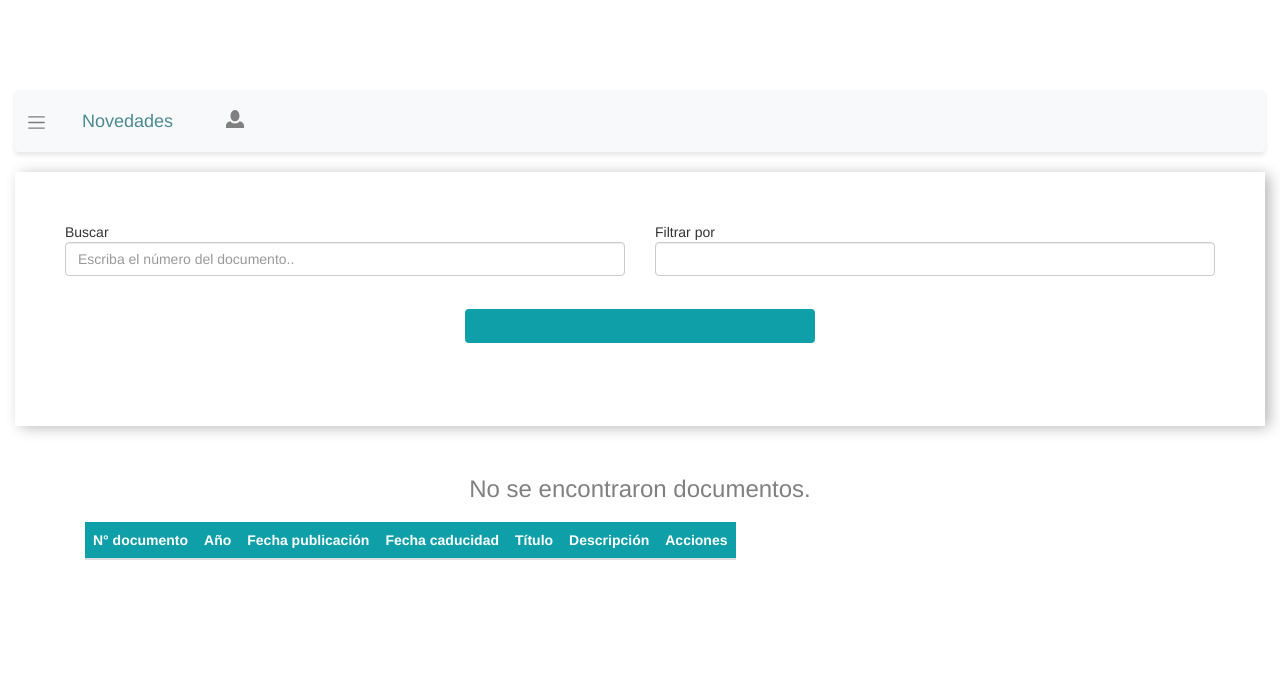
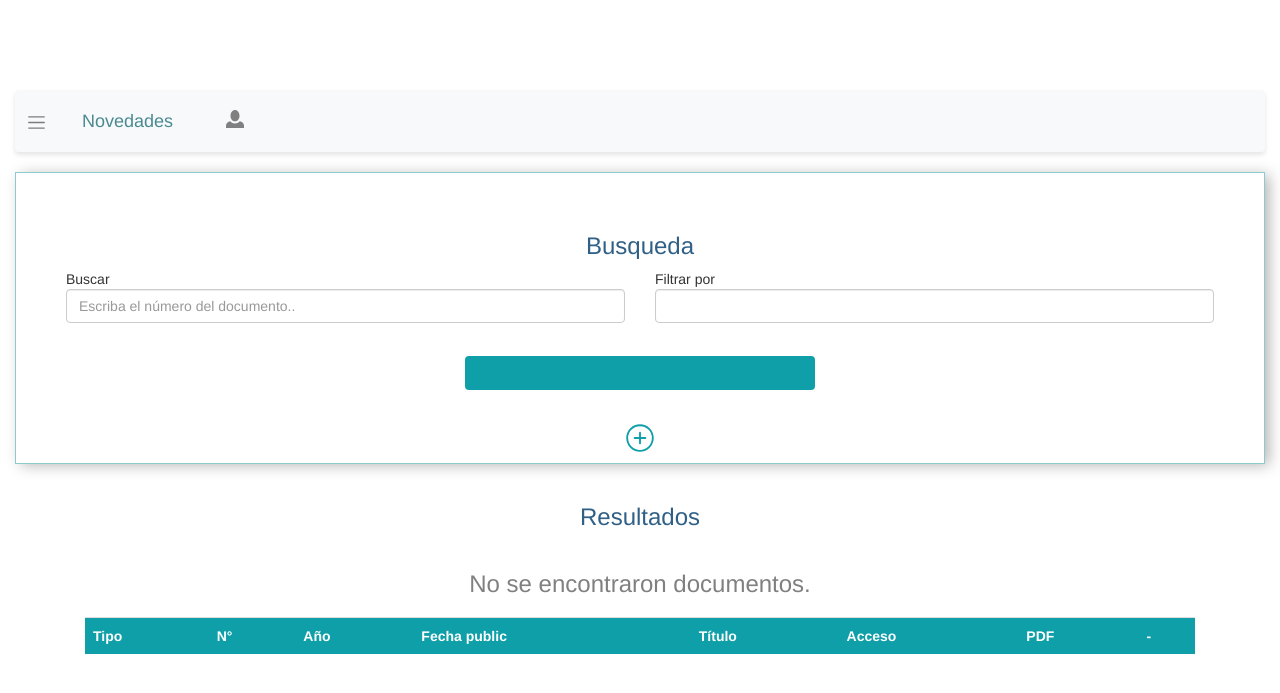
Before and after one commit to LucasJotaEme/Documentos, a Symfony app: template templates/documento/index.html.twig in a window 1280 px wide. Shown: the top 693 px of the page. Run offline with Twig, Linux system fonts and the light colour scheme; the template is opened without the code that fills it, so the values that code supplies are empty; form fields are guessed from the names that the template uses; some libraries are stand-ins or nearby versions.

Commit message:
Cambios en tabla, boton de MAS

```diff
--- a/public/css/estilo.css
+++ b/public/css/estilo.css
@@ -13,6 +13,12 @@
     color:white;
 }
 
+.divBuscar{
+    padding-left:50px;
+    padding-right:50px;
+    padding-top:40px;
+    padding-bottom:10px;
+}
 .degrade{
     /*background-image: linear-gradient(to right,white,white,white,#bebebe);*/
 }
@@ -39,6 +45,7 @@
     -webkit-box-shadow: 5px 2px 14px -1px rgba(0,0,0,0.30);
     -moz-box-shadow: 5px 2px 14px -1px rgba(0,0,0,0.30);
     box-shadow: 5px 2px 14px -1px rgba(0,0,0,0.30);
+    border: 1px solid #8CCACE;
 }
 
 .ancho{
--- a/public/js/validacionDocumento.js
+++ b/public/js/validacionDocumento.js
@@ -37,7 +37,7 @@ function direccionarParaObsoletear(){
     var inputObsoleto= document.getElementById('inputObsoleto');
 
     if (inputObsoleto.value.length >= 10){
-        location.href ="http://localhost/Documentos/public/index.php/eliminarDocumento/" + idObsoleto + "/" + inputObsoleto.value;
+        location.href ="http://localhost/Documentos/public/index.php/admin/eliminarDocumento/" + idObsoleto + "/" + inputObsoleto.value;
     }else{
         mensajeMotivo.style.color="red";
         mensajeMotivo.innerHTML="Mínimo 10 caracteres.";
--- a/templates/documento/index.html.twig
+++ b/templates/documento/index.html.twig
@@ -8,7 +8,10 @@
 {{ form_start(formulario, {'enctype':'multipart/form-data'})}}
 
 
-<div class="bordeSombreado espaciado degrade">
+<div class="bordeSombreado degrade divBuscar">
+    <div style="text-align:center;" class="container-fluid">
+        <h3 style="color:#306086">Busqueda</h3>
+    </div>
     <div class="row">
         <div class="col-lg-6 col-md-6 col-sm-12">
             Buscar
@@ -22,35 +25,44 @@
     <div class="center">
     {{ form_widget(formulario.Buscar, {attr: {class: 'btn botonCeleste ancho'} }) }}
     </div>
-         {{ form_end(formulario) }}
+    {{ form_end(formulario) }}
+    <div style="text-align:center;">
+        <a href="{{path('documentos')}}"><img src="{{ asset("svg/plus-circle.svg") }}" width="30" alt="Busqueda Avanzada"></a>
+    </div>
 </div>
 <br>
 <div class="container">
+    <div style="text-align:center;" class="container-fluid">
+        <h3 style="color:#306086">Resultados</h3>
+    </div>
     {# Comienza tabla #}
-    <table class="table table-responsive" style="margin:0 auto;">
+    <div  style="max-width: 1200px;
+    overflow-x: scroll;">
+    <table class="table  table-hover"
         <thead>
           <tr style="background-color:#0F9FA8;color:white;text-align:center;">
-            <th scope="col">N° documento</th>
+            <th scope="col">Tipo</th>
+            <th scope="col">N°</th>
             <th scope="col">Año</th>
-            <th scope="col">Fecha publicación</th>
-            <th scope="col">Fecha caducidad</th>
+            <th scope="col">Fecha public</th>
             <th scope="col">Título</th>
-            <th scope="col">Descripción</th>
-            <th scope="col">Acciones</th>
+            <th scope="col">Acceso</th>
+            <th scope="col">PDF</th>
+            <th scope="col">-</th>
           </tr>
         </thead>
         <tbody>
             {% for documento in documentos %}
             {% if app.user.accesoDocumentos == documento.perfil or app.user.accesoDocumentos == "Confidencial" or (app.user.accesoDocumentos=="Restringido" and documento.perfil=="Público") %}
             <tr>
+                <td>{{ documento.documentoTipo.nombre }}</td>
                 <th scope="row">{{ documento.numero }}</th>
                 <td>{{ documento.anio }}</td>
-                <td>{{ documento.fechaPublicacion|date('d/m/Y h:m') }}</td>
-                <td>{{ documento.fechaCaducidad|date('d/m/Y h:m') }}</td>
+                <td>{{ documento.fechaPublicacion|date('d/m/Y') }}</td>
                 <td>{{ documento.titulo }}</td>
-                <td>{{ documento.descripcion }}</td>
+                <td>{{ documento.perfil }}</td>
+                <td><a class="btn btn-light" href="{{ path('verPDF', {'id': documento.id}) }}"><img src="{{ asset("svg/verPdf.svg") }}" class="svgMenu" alt="PDF">Ver</a></td>
                 <td>
-                    <a class="btn btn-light" href="{{ path('verPDF', {'id': documento.id}) }}"><img src="{{ asset("svg/verPdf.svg") }}" class="svgMenu" alt="PDF">Ver</a>
                     {% if documento.estado=="Alta" %}
                         <a class="btn btn-success" href="{{ path('modificarDocumento', {'id': documento.id}) }}"><img src="{{ asset("svg_pack/pencil.svg") }}" width="18" class="svgMenu" alt="Modificar"></a>
                         <a class="btn btn-danger" onclick="idObsoletear({{documento.id}})" data-toggle="modal" href="#ventanaModal"><img src="{{ asset("svg/trash.svg") }}" class="svgMenu" alt="Basura"></a>
@@ -92,6 +104,7 @@
             {% endfor %}
         </tbody>
     </table>
+    </div>
 
 </div>
 {% endblock %}
--- a/templates/documento/nuevoDocumento.html.twig
+++ b/templates/documento/nuevoDocumento.html.twig
@@ -30,7 +30,7 @@
     {{ form_start(formulario, {'enctype':'multipart/form-data'})}}
 
     {# Empieza formulario  #}
-    <div class="divFormulario container">
+    <div class="divFormulario bordeSombreado container">
     <h4 style="margin-top:10px;color:grey;">DATOS</h4>
         <div style="margin-top: 20px;" class="form-group row">
                 <div class="col-sm-3 col-form-label">
```
Also changed, not shown: public/svg/plus-circle.svg, public/svg_pack/plus.svg.
